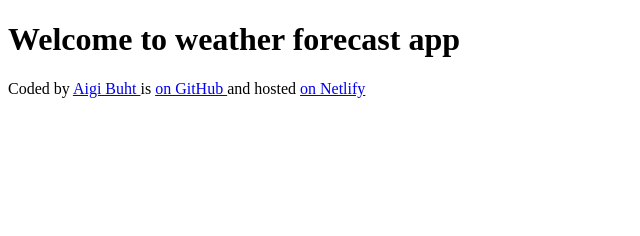
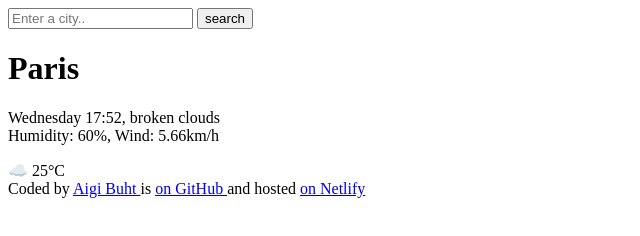
Before and after one commit to aigib/forecast, a plain HTML site: page index.html in a window 1280 px wide. Shown: the whole page, without its empty margins (0-640 px from the left). Drawn offline with Linux system fonts and the light colour scheme.

Commit message:
added HTML to the project

```diff
--- a/index.html
+++ b/index.html
@@ -6,16 +6,35 @@
     <title>Document</title>
   </head>
   <body>
-    <h1>Welcome to weather forecast app</h1>
-  </body>
-</html>
+    <header>
+      <form>
+        <input type="search" placeholder="Enter a city.." required />
 
+        <input type="submit" value="search" />
+      </form>
+    </header>
+    <main>
+      <div>
+        <h1>Paris</h1>
+
+        <p>
+          Wednesday 17:52, broken clouds <br />
+          Humidity: 60%, Wind: 5.66km/h
+        </p>
+      </div>
+
+      <div>☁️ 25°C</div>
+    </main>
     <footer>
       Coded by
       <a href="https://github.com/aigib" target="_blank"> Aigi Buht </a> is
-  <a href="https://github.com/aigib/forecast" target="_blank"> on GitHub </a>
+      <a href="https://github.com/aigib/forecast" target="_blank">
+        on GitHub
+      </a>
       and hosted
       <a href="https://glittering-peony-5306df.netlify.app/" target="_blank"
         >on Netlify
       </a>
     </footer>
+  </body>
+</html>
```
Lines whose indentation alone changed are shown as unchanged.
